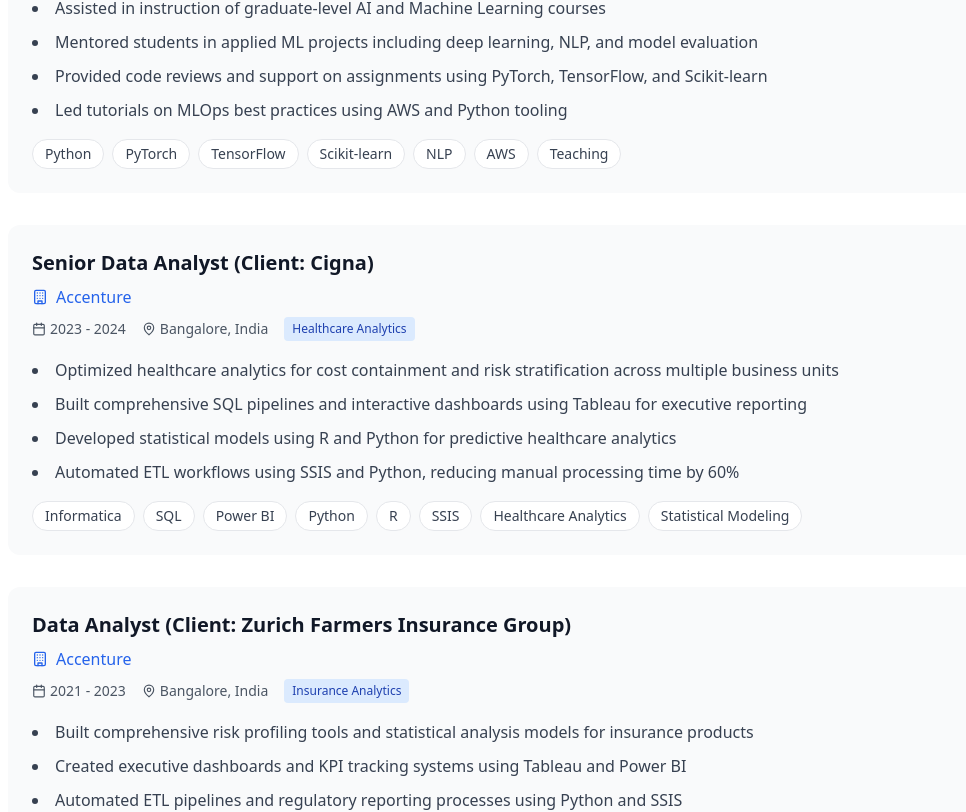
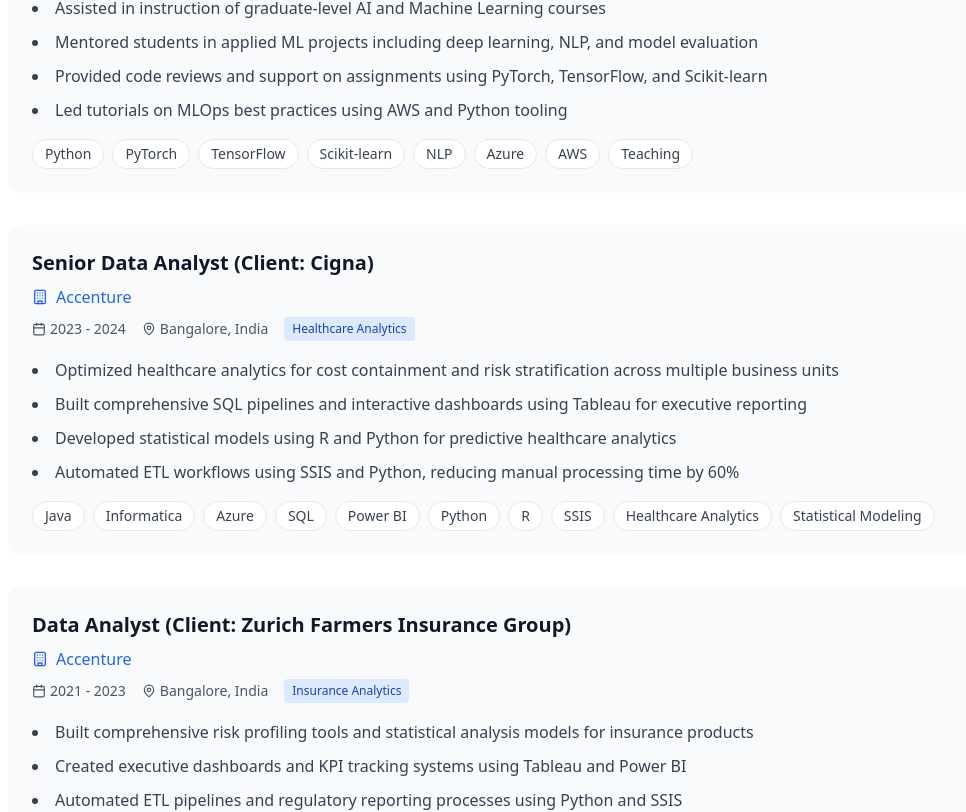
Before and after one commit to manjushasunkavalli/manjusha-portfolio, a React (Vite) app: page / in a window 1280 px wide. Shown: the part 6657-7469 px from the top of the page, without its empty margins (24-990 px from the left). Built offline with nearby package versions, Linux system fonts and the light colour scheme.

Commit message:
Updated Experience.tsx

```diff
--- a/src/components/Experience.tsx
+++ b/src/components/Experience.tsx
@@ -43,7 +43,7 @@ const Experience = () => {
         "Provided code reviews and support on assignments using PyTorch, TensorFlow, and Scikit-learn",
         "Led tutorials on MLOps best practices using AWS and Python tooling"
       ],
-      technologies: ["Python", "PyTorch", "TensorFlow", "Scikit-learn", "NLP", "AWS", "Teaching"]
+      technologies: ["Python", "PyTorch", "TensorFlow", "Scikit-learn", "NLP", "Azure","AWS", "Teaching"]
     },
     {
       title: "Senior Data Analyst (Client: Cigna)",
@@ -57,7 +57,7 @@ const Experience = () => {
         "Developed statistical models using R and Python for predictive healthcare analytics",
         "Automated ETL workflows using SSIS and Python, reducing manual processing time by 60%"
       ],
-      technologies: ["Informatica", "SQL", "Power BI", "Python", "R", "SSIS", "Healthcare Analytics", "Statistical Modeling"]
+      technologies: ["Java", "Informatica", "Azure", "SQL", "Power BI", "Python", "R", "SSIS", "Healthcare Analytics", "Statistical Modeling"]
     },
     {
       title: "Data Analyst (Client: Zurich Farmers Insurance Group)",
@@ -71,7 +71,7 @@ const Experience = () => {
         "Automated ETL pipelines and regulatory reporting processes using Python and SSIS",
         "Conducted advanced statistical analyses for risk assessment and pricing optimization"
       ],
-      technologies: ["Python", "SQL", "Tableau", "Informatica", "Power BI", "SSIS", "Risk Analysis", "Statistical Modeling"]
+      technologies: ["Python", "SQL", "Tableau", "Informatica", "Power BI", "SSIS", "Risk Analysis", "Statistical Modeling", "Java"]
     }
   ];
 
```
